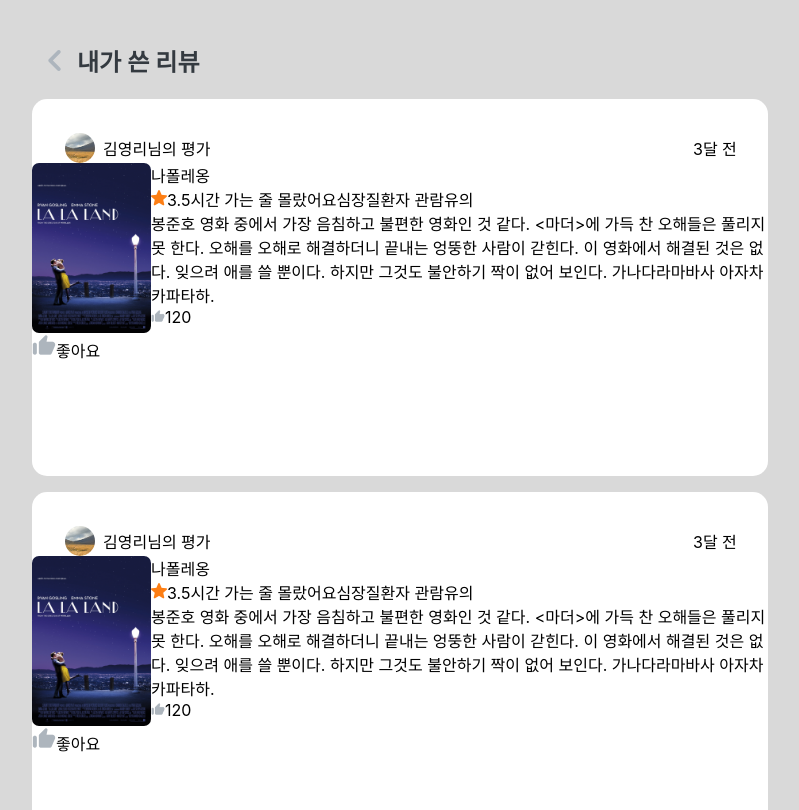
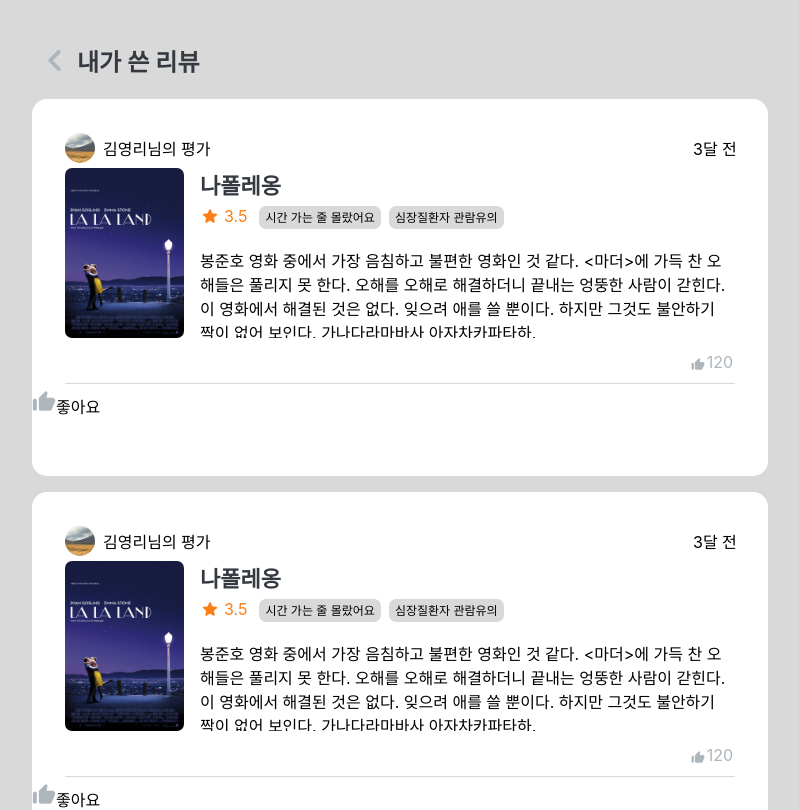
Before and after one commit to hwi-woong/OTTify-frontend, a React (Create React App) app: page /MyWrite in a window 1280 px wide. Shown: the top 810 px of the page, without its empty margins (240-1039 px from the left). Built offline with nearby package versions, Linux system fonts and the light colour scheme.

Commit message:
Feat: 작성한 리뷰 모아보기 - Item 포스터, 제목, 별점, 태그, 내용, 좋아요 수 (#13)

```diff
--- a/src/CSS/MyWrite.css
+++ b/src/CSS/MyWrite.css
@@ -65,6 +65,9 @@
 /*포스터, 제목, 별점, 태그, 내용, 좋아요 수*/
 .reviewMovie{
   display: flex;
+  margin: 5px 33px;
+  padding-bottom: 8px;
+  border-bottom: 1px solid var(--neutral);
 }
 
 .reviewPoster{
@@ -73,12 +76,72 @@
   border-radius: 7px;
 }
 
+.reviewName{
+  color: var(--gray_800);
+  font-size: 22px;
+  font-weight: 600;
+  margin-left: 16px;
+}
+
+.reviewPick{
+  margin-left: 16px;
+  margin-top: 6px;
+  display: flex;
+  align-items: center;
+}
+
+.star{
+  width: 20px;
+  height: 20px;
+}
+
+.reviewNum{
+  color: var(--primary);
+  margin-left: 4px;
+}
+
+.tags{
+  margin-left: 12px;
+}
+
+.tags span{
+  background-color: var(--neutral);
+  border-radius: 7px;
+  padding: 4px 6px;
+  margin-right: 8px;
+  font-size: 12px;
+}
+
+.reviewContent{
+  margin-left: 16px;
+  margin-top: 22px;
+  width: 533px;
+  height: 90px;
+  font-size: 16px;
+  overflow: hidden;
+  text-overflow: ellipsis;
+}
+
+.reviewFavorite{
+  display: flex;
+  align-items: center;
+  margin-top: 14px;
+  float: right;
+}
 
 .reviewthumb{
   width: 14px;
   height: 14px;
 }
 
+.thumbNum{
+  color: var(--gray_500);
+  margin-left: 2px;
+  padding-bottom: 3px;
+}
+
+
+
 .thumbBtn{
   width: 24px;
   height: 24px;
--- a/src/JS/ReviewItem.js
+++ b/src/JS/ReviewItem.js
@@ -1,5 +1,5 @@
 import '../CSS/MyWrite.css';
-import star from '../img/star.png'
+import star from '../img/star1.png'
 import thumb from '../img/thumb_up.png';
 const ReviewItem = ({author, profileimg, movie, poster, tag, content, created_date, evaluation, favorite, id}) =>{
   return (
@@ -19,15 +19,17 @@ const ReviewItem = ({author, profileimg, movie, poster, tag, content, created_da
           <div className="reviewPick">
             <img src = {star} className='star' alt = "별점"></img>
             <span className='reviewNum'>{evaluation}</span>
-            <span className='tag_1'>{tag[0]}</span>
-            <span className='tag_2'>{tag[1]}</span>
+            <div className='tags'>
+              <span className='tag_1'>{tag[0]}</span>
+              <span className='tag_2'>{tag[1]}</span>
+            </div>
           </div>
           <div className='reviewContent'>
             {content}
           </div>
           <div className='reviewFavorite'>
             <img src = {thumb} className='reviewthumb' alt = "좋아요"></img>
-            <span className='thubNum'>{favorite}</span>
+            <span className='thumbNum'>{favorite}</span>
           </div>
         </div>
       </div>
```
Also changed, not shown: src/img/star1.png (added).
